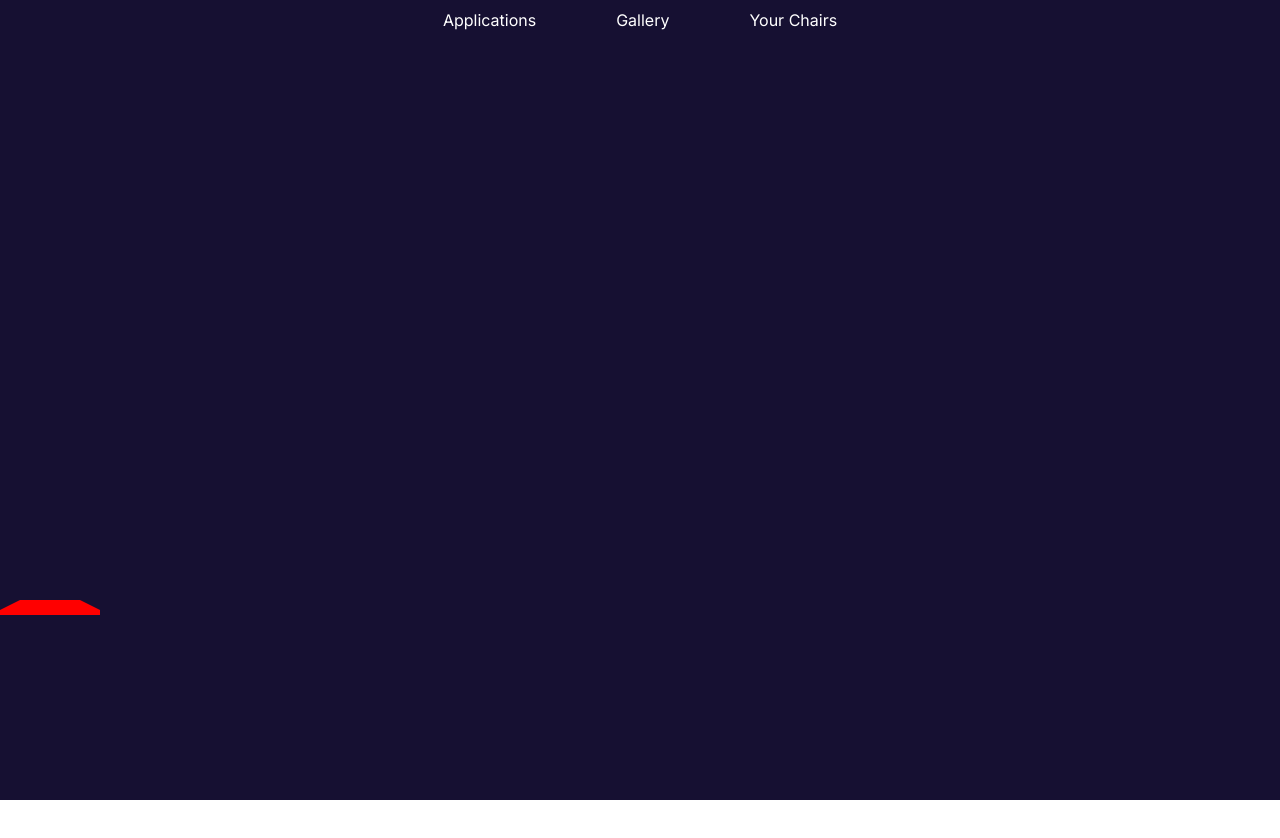
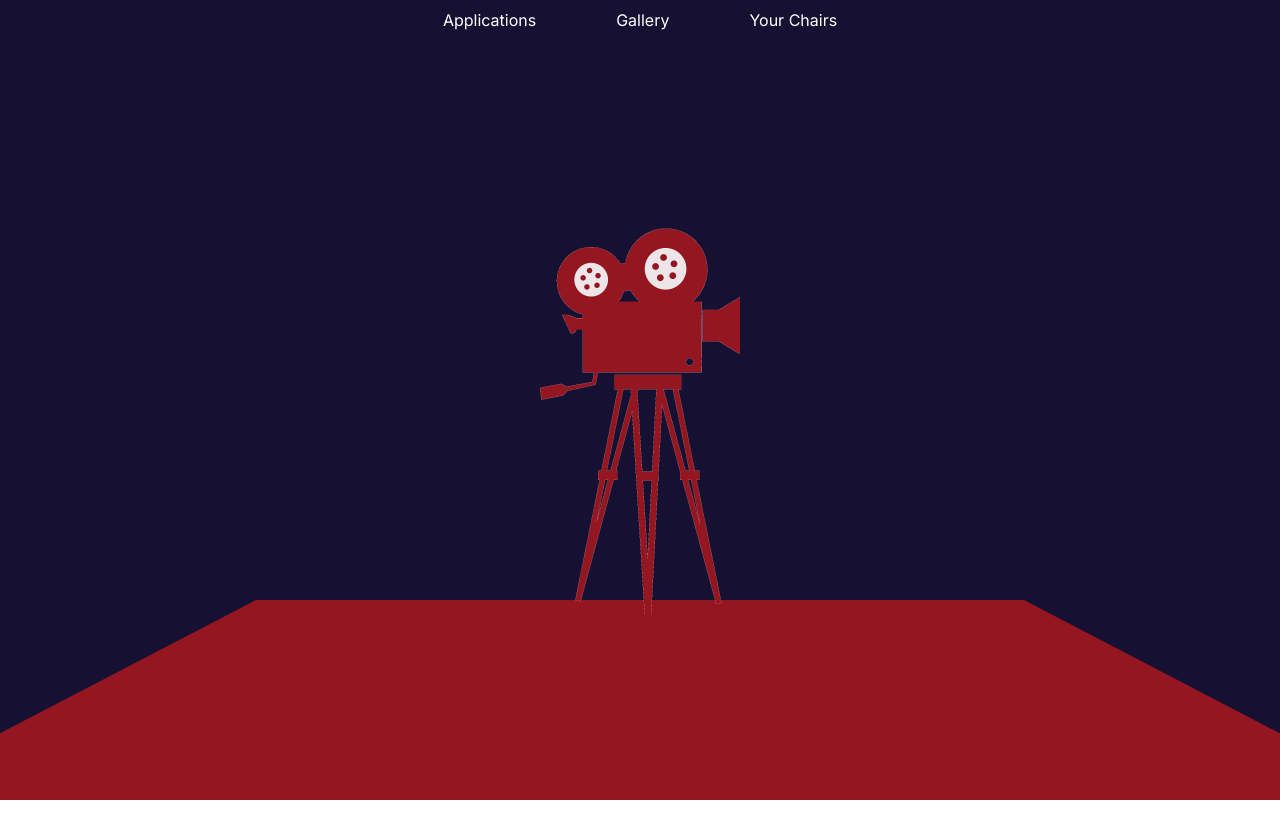
Before and after one commit to Adityya-K/soar_website_2024, a Next.js app: page / in a window 1280 px wide. Shown: the top 838 px of the page. Built offline with nearby package versions, Linux system fonts and the light colour scheme.

Commit message:
added camera and fixed navbar

```diff
--- a/app/components/Navbar.tsx
+++ b/app/components/Navbar.tsx
@@ -3,7 +3,7 @@ import React from 'react'
 export default function Navbar() {
   return (
     <main>
-      <div className='bg-[#161032] flex justify-center h-[5vh] items-center text-white'>
+      <div className='fixed z-50 top-0 bg-[#161032] flex justify-center h-[5vh] w-screen items-center text-white'>
         <h1 className='pr-10 pl-10'>Applications</h1>
         <h1 className='pr-10 pl-10'>Gallery</h1>
         <h1 className='pr-10 pl-10'>Your Chairs</h1>
--- a/app/page.tsx
+++ b/app/page.tsx
@@ -1,18 +1,21 @@
 import Navbar from './components/Navbar'
+import camera from '../public/Camera.png'
+import Image from 'next/image'
 
 export default function Home() {
   return (
     <main>
       <Navbar />
-      <div className='bg-[#161032] h-[95vh]'>
-        <svg className="absolute bottom-0" id="trapezoid" viewbox="0 0 100 15" preserveAspectRatio="none" height="200px" width="100%">
+      <div className='bg-[#161032] h-[95vh] min-h-[600px]'>
+        <svg className="absolute bottom-0 z-1" id="trapezoid" viewBox="0 0 100 15" preserveAspectRatio="none" height="200px" width="100%">
           <path d="M20,0
                   L80,0
                   L100,10
                   L100,15
                   L0,15
-                  L0,10z" fill="red"></path>
+                  L0,10z" fill="#931621"></path>
         </svg>
+        <Image src={camera} width={200} alt="camera" className="absolute bottom-[185px] left-1/2 transform -translate-x-1/2 "/>
       </div>
       <div className='h-screen'>
       </div>
```
Also changed, not shown: public/Camera.png (added).
